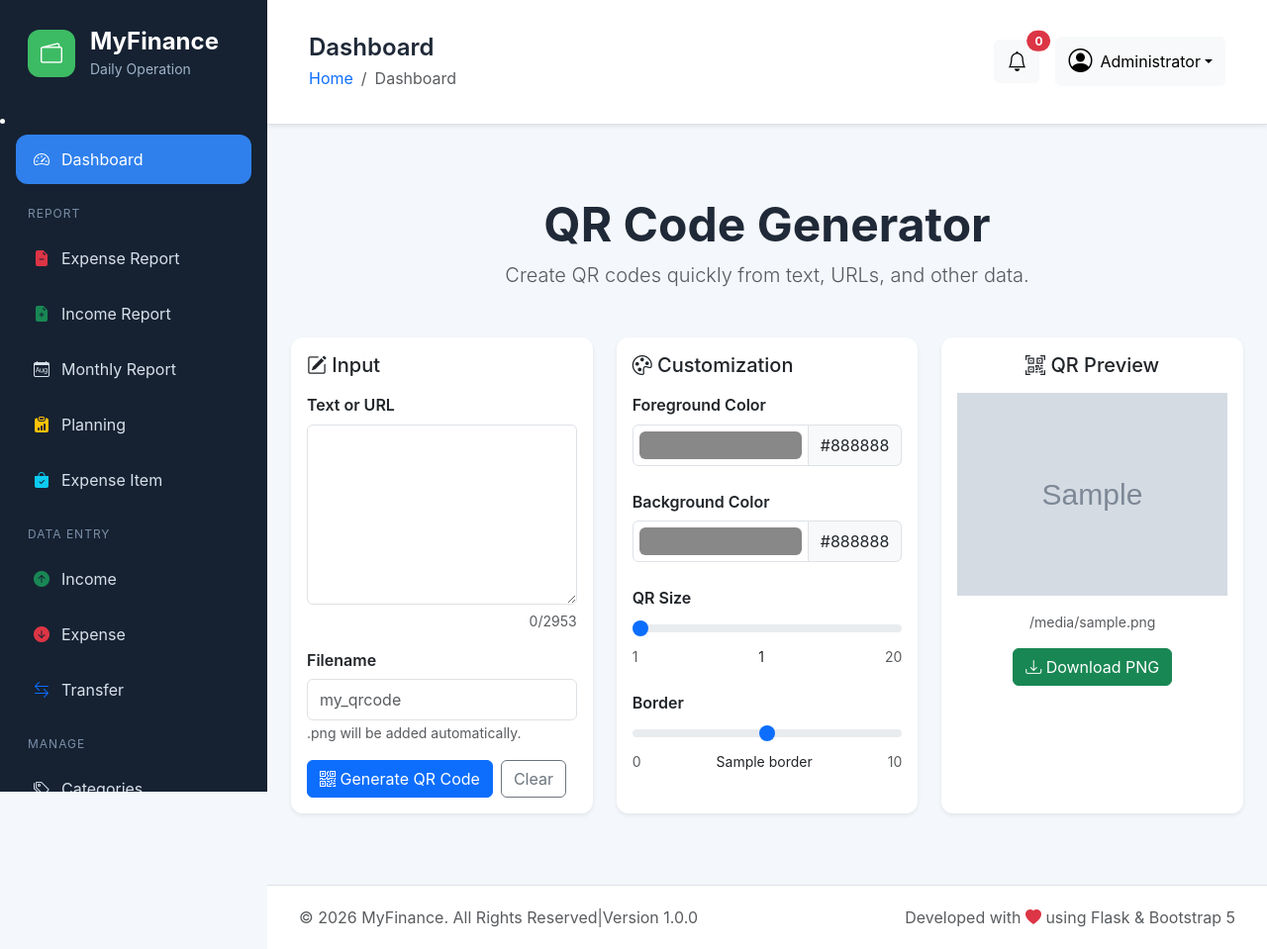
After one commit to rachmadf/portfolio, a Flask app: template templates/portfolio/qrcode.html in a window 1280 px wide. The commit adds this page. Shown: the whole page at 99% size. Run offline with Flask 3, Linux system fonts and the light colour scheme; the template is opened without the code that fills it: most values are stand-ins (such as "Sample title", 1, 10 or a date in 2020); grey boxes marked "Sample" are stand-in pictures; some libraries are stand-ins or nearby versions.

Commit message:
Integrate QR Code Generator into portfolio

```diff
--- a/app.py
+++ b/app.py
@@ -8,11 +8,13 @@ from routes.portfolio import portfolio
 from routes.research_notes import research_notes
 from routes.course_materials import course_materials
 from routes.about import about
+from routes.qrcode import qrcode
 
 app.register_blueprint(portfolio)
 app.register_blueprint(research_notes)
 app.register_blueprint(course_materials)
 app.register_blueprint(about)
+app.register_blueprint(qrcode)
 
 @app.route("/")
 def index():
--- a/requirements.txt
+++ b/requirements.txt
@@ -1,2 +1,3 @@
 Flask==3.1.2
 Werkzeug==3.1.5
+qrcode[pil]
--- /dev/null
+++ b/templates/portfolio/qrcode.html
@@ -0,0 +1,390 @@
+{% extends "layouts/base.html" %}
+
+{% block title %}QR Code Generator{% endblock %}
+
+{% block content %}
+
+<div class="container py-5">
+
+    <!-- Header -->
+    <div class="text-center mb-5">
+        <h1 class="display-5 fw-bold">QR Code Generator</h1>
+        <p class="lead text-muted">
+            Create QR codes quickly from text, URLs, and other data.
+        </p>
+    </div>
+
+    <!-- Error -->
+    {% if error %}
+    <div class="alert alert-danger alert-dismissible fade show" role="alert">
+        <strong>Unable to generate QR code.</strong>
+        <br>
+        {{ error }}
+        <button type="button"
+                class="btn-close"
+                data-bs-dismiss="alert"
+                aria-label="Close"></button>
+    </div>
+    {% endif %}
+
+    <form method="POST">
+
+        <div class="row g-4">
+
+            <!-- Input -->
+            <div class="col-lg-4">
+                <div class="card h-100 shadow-sm">
+                    <div class="card-body">
+
+                        <h5 class="card-title mb-3">
+                            <i class="bi bi-pencil-square"></i>
+                            Input
+                        </h5>
+
+                        <div class="mb-3">
+                            <label for="data" class="form-label">
+                                Text or URL
+                            </label>
+
+                            <textarea
+                                class="form-control"
+                                id="data"
+                                name="data"
+                                rows="7"
+                                maxlength="2953"
+                                required
+                            >{{ request.form.get("data", "") }}</textarea>
+
+                            <div class="text-end mt-1">
+                                <small class="text-muted">
+                                    <span id="charCount">0</span>/2953
+                                </small>
+                            </div>
+                        </div>
+
+                        <div class="mb-3">
+                            <label for="filename" class="form-label">
+                                Filename
+                            </label>
+
+                            <input
+                                type="text"
+                                class="form-control"
+                                id="filename"
+                                name="filename"
+                                placeholder="my_qrcode"
+                                value="{{ request.form.get('filename', '') }}"
+                                required
+                            >
+
+                            <small class="text-muted">
+                                .png will be added automatically.
+                            </small>
+                        </div>
+
+                        <div class="d-flex gap-2">
+                            <button
+                                type="submit"
+                                class="btn btn-primary"
+                            >
+                                <i class="bi bi-qr-code"></i>
+                                Generate QR Code
+                            </button>
+
+                            <button
+                                type="button"
+                                class="btn btn-outline-secondary"
+                                id="clearBtn"
+                            >
+                                Clear
+                            </button>
+                        </div>
+
+                    </div>
+                </div>
+            </div>
+
+
+            <!-- Customization -->
+            <div class="col-lg-4">
+                <div class="card h-100 shadow-sm">
+                    <div class="card-body">
+
+                        <h5 class="card-title mb-3">
+                            <i class="bi bi-palette"></i>
+                            Customization
+                        </h5>
+
+                        <!-- Foreground -->
+                        <div class="mb-4">
+                            <label for="foreground_color" class="form-label">
+                                Foreground Color
+                            </label>
+
+                            <div class="input-group">
+                                <input
+                                    type="color"
+                                    class="form-control form-control-color"
+                                    id="foreground_color"
+                                    name="foreground_color"
+                                    value="{{ foreground_color }}"
+                                >
+
+                                <span
+                                    class="input-group-text"
+                                    id="foregroundLabel"
+                                >
+                                    {{ foreground_color }}
+                                </span>
+                            </div>
+                        </div>
+
+                        <!-- Background -->
+                        <div class="mb-4">
+                            <label for="background_color" class="form-label">
+                                Background Color
+                            </label>
+
+                            <div class="input-group">
+                                <input
+                                    type="color"
+                                    class="form-control form-control-color"
+                                    id="background_color"
+                                    name="background_color"
+                                    value="{{ background_color }}"
+                                >
+
+                                <span
+                                    class="input-group-text"
+                                    id="backgroundLabel"
+                                >
+                                    {{ background_color }}
+                                </span>
+                            </div>
+                        </div>
+
+                        <!-- Box size -->
+                        <div class="mb-4">
+                            <label for="box_size" class="form-label">
+                                QR Size
+                            </label>
+
+                            <input
+                                type="range"
+                                class="form-range"
+                                id="box_size"
+                                name="box_size"
+                                min="1"
+                                max="20"
+                                value="{{ box_size }}"
+                            >
+
+                            <div class="d-flex justify-content-between">
+                                <small class="text-muted">1</small>
+                                <small id="boxSizeLabel">
+                                    {{ box_size }}
+                                </small>
+                                <small class="text-muted">20</small>
+                            </div>
+                        </div>
+
+                        <!-- Border -->
+                        <div class="mb-3">
+                            <label for="border" class="form-label">
+                                Border
+                            </label>
+
+                            <input
+                                type="range"
+                                class="form-range"
+                                id="border"
+                                name="border"
+                                min="0"
+                                max="10"
+                                value="{{ border }}"
+                            >
+
+                            <div class="d-flex justify-content-between">
+                                <small class="text-muted">0</small>
+                                <small id="borderLabel">
+                                    {{ border }}
+                                </small>
+                                <small class="text-muted">10</small>
+                            </div>
+                        </div>
+
+                    </div>
+                </div>
+            </div>
+
+
+            <!-- Preview -->
+            <div class="col-lg-4">
+                <div class="card h-100 shadow-sm">
+                    <div class="card-body text-center">
+
+                        <h5 class="card-title mb-3">
+                            <i class="bi bi-qr-code-scan"></i>
+                            QR Preview
+                        </h5>
+
+                        {% if qr_filename %}
+
+                            <div class="mb-3">
+                                <img
+                                    src="{{ url_for(
+                                        'static',
+                                        filename='generated/qr/' + qr_filename
+                                    ) }}"
+                                    alt="Generated QR Code"
+                                    class="img-fluid"
+                                    style="max-height: 280px;"
+                                >
+                            </div>
+
+                            <p class="text-muted small">
+                                {{ qr_filename }}
+                            </p>
+
+                            <a
+                                href="{{ url_for(
+                                    'static',
+                                    filename='generated/qr/' + qr_filename
+                                ) }}"
+                                download="{{ qr_filename }}"
+                                class="btn btn-success"
+                            >
+                                <i class="bi bi-download"></i>
+                                Download PNG
+                            </a>
+
+                        {% else %}
+
+                            <div
+                                class="d-flex flex-column
+                                       justify-content-center
+                                       align-items-center
+                                       text-muted"
+                                style="min-height: 300px;"
+                            >
+                                <i
+                                    class="bi bi-qr-code"
+                                    style="font-size: 5rem;"
+                                ></i>
+
+                                <p class="mt-3 mb-0">
+                                    Your QR code will appear here.
+                                </p>
+                            </div>
+
+                        {% endif %}
+
+                    </div>
+                </div>
+            </div>
+
+        </div>
+
+    </form>
+
+</div>
+
+{% endblock %}
+
+
+{% block scripts %}
+
+<script>
+document.addEventListener("DOMContentLoaded", function () {
+
+    const dataInput = document.getElementById("data");
+    const charCount = document.getElementById("charCount");
+
+    const foregroundColor =
+        document.getElementById("foreground_color");
+
+    const backgroundColor =
+        document.getElementById("background_color");
+
+    const foregroundLabel =
+        document.getElementById("foregroundLabel");
+
+    const backgroundLabel =
+        document.getElementById("backgroundLabel");
+
+    const boxSize =
+        document.getElementById("box_size");
+
+    const boxSizeLabel =
+        document.getElementById("boxSizeLabel");
+
+    const border =
+        document.getElementById("border");
+
+    const borderLabel =
+        document.getElementById("borderLabel");
+
+    const clearBtn =
+        document.getElementById("clearBtn");
+
+
+    function updateCharacterCount() {
+        charCount.textContent = dataInput.value.length;
+    }
+
+
+    dataInput.addEventListener(
+        "input",
+        updateCharacterCount
+    );
+
+    updateCharacterCount();
+
+
+    foregroundColor.addEventListener("input", function () {
+        foregroundLabel.textContent =
+            foregroundColor.value.toUpperCase();
+    });
+
+
+    backgroundColor.addEventListener("input", function () {
+        backgroundLabel.textContent =
+            backgroundColor.value.toUpperCase();
+    });
+
+
+    boxSize.addEventListener("input", function () {
+        boxSizeLabel.textContent = boxSize.value;
+    });
+
+
+    border.addEventListener("input", function () {
+        borderLabel.textContent = border.value;
+    });
+
+
+    clearBtn.addEventListener("click", function () {
+
+        dataInput.value = "";
+        document.getElementById("filename").value = "";
+
+        foregroundColor.value = "#000000";
+        backgroundColor.value = "#FFFFFF";
+
+        boxSize.value = 10;
+        border.value = 4;
+
+        foregroundLabel.textContent = "#000000";
+        backgroundLabel.textContent = "#FFFFFF";
+
+        boxSizeLabel.textContent = "10";
+        borderLabel.textContent = "4";
+
+        updateCharacterCount();
+
+    });
+
+});
+</script>
+
+{% endblock %}
```
Also changed, not shown: routes/qrcode.py (added, +94 -0 lines), services/qrcode_service.py (added, +102 -0 lines), templates/portfolio/index.html (+30 -0 lines), 2 other files.
